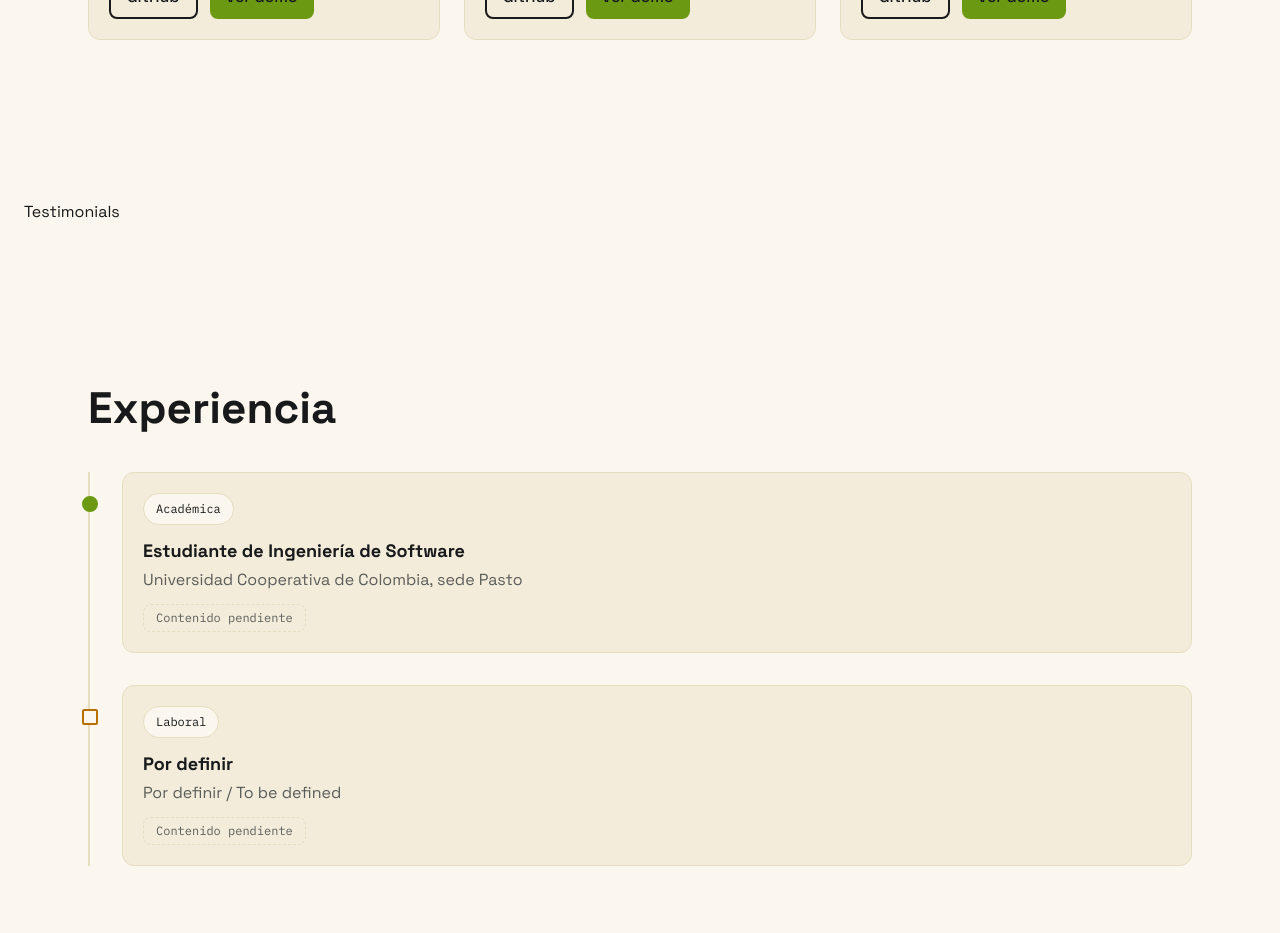
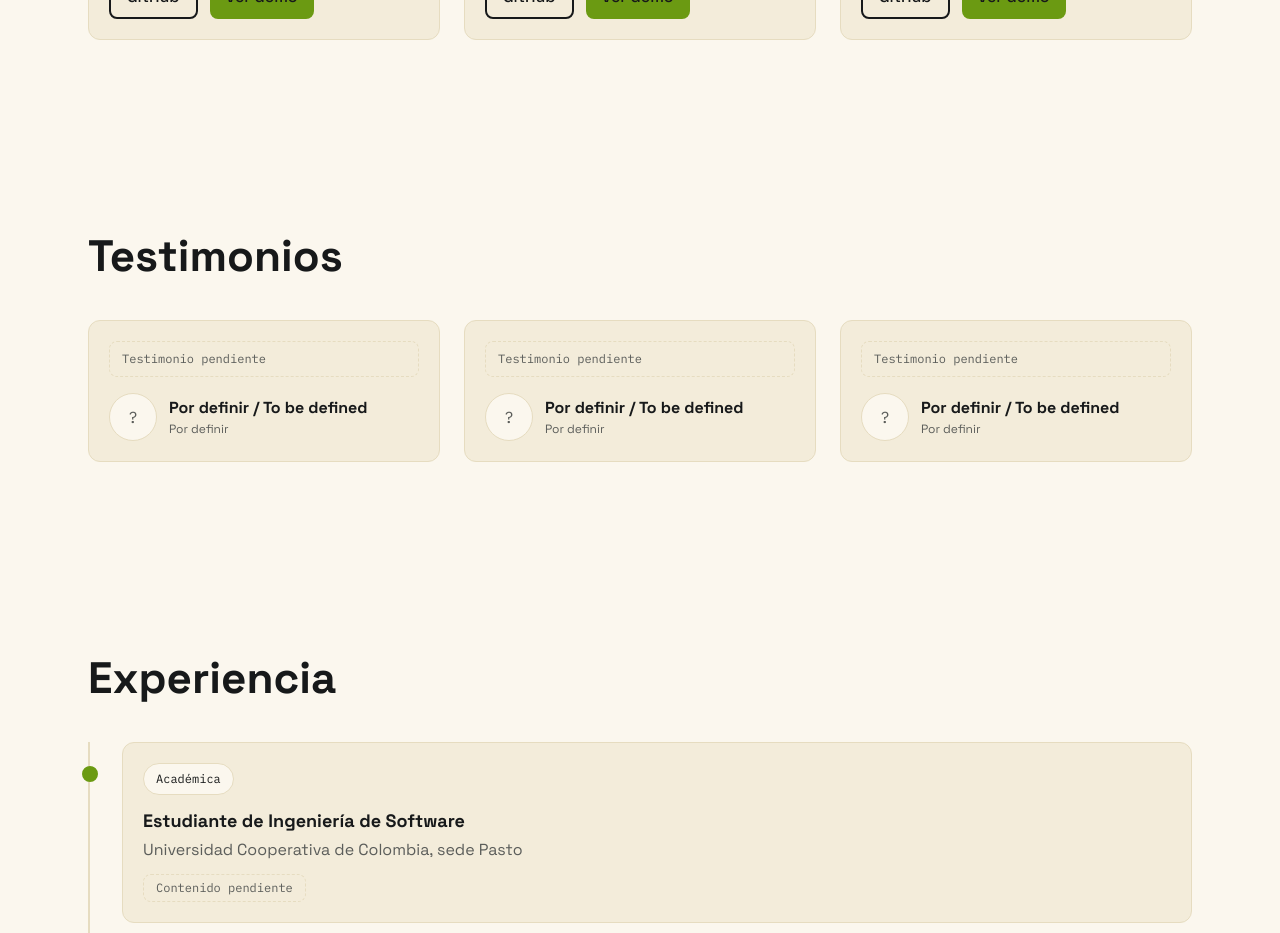
Before and after one commit to AlePython-byte/Portafolio, a Next.js app: page / in a window 1280 px wide. Shown: the part 4060-4993 px from the top of the page. Built offline with nearby package versions, Linux system fonts and the light colour scheme.

Commit message:
feat(testimonials): agregar tarjetas de testimonios con datos tipados

```diff
--- a/components/Testimonials.tsx
+++ b/components/Testimonials.tsx
@@ -1,7 +1,76 @@
+"use client";
+
+import Image from "next/image";
+import { testimonials, testimonialsCopy } from "@/data/testimonials";
+import { useLocalized } from "@/lib/localized";
+import SeccionTitulo from "@/components/ui/SeccionTitulo";
+import Tarjeta from "@/components/ui/Tarjeta";
+
+function initials(name: string): string {
+  return name
+    .split(/\s+/)
+    .filter(Boolean)
+    .slice(0, 2)
+    .map((word) => word[0].toUpperCase())
+    .join("");
+}
+
 export default function Testimonials() {
+  const t = useLocalized();
+
   return (
-    <section id="testimonials" className="px-6 py-16">
-      Testimonials
+    <section
+      id="testimonials"
+      aria-labelledby="testimonials-titulo"
+      className="mx-auto w-full max-w-contenido px-6 py-16 md:py-24"
+    >
+      <SeccionTitulo
+        id="testimonials-titulo"
+        titulo={t(testimonialsCopy.title)}
+      />
+
+      <ul className="mt-10 grid gap-6 lg:grid-cols-3">
+        {testimonials.map((item) => (
+          <li key={item.id}>
+            <Tarjeta className="h-full">
+              <figure className="flex h-full flex-col gap-4">
+                {item.pending ? (
+                  <p className="rounded-control border border-dashed border-borde px-3 py-2 font-mono text-etiqueta text-texto-suave">
+                    {t(testimonialsCopy.pending)}
+                  </p>
+                ) : (
+                  <blockquote className="text-cuerpo">{t(item.text)}</blockquote>
+                )}
+
+                <figcaption className="mt-auto flex items-center gap-3">
+                  {item.avatar ? (
+                    <Image
+                      src={item.avatar}
+                      alt=""
+                      width={48}
+                      height={48}
+                      className="size-12 rounded-redondo border border-borde object-cover"
+                    />
+                  ) : (
+                    <span
+                      aria-hidden="true"
+                      className="inline-flex size-12 flex-none items-center justify-center rounded-redondo border border-borde bg-fondo font-mono text-cuerpo text-texto-suave"
+                    >
+                      {item.pending ? "?" : initials(item.name)}
+                    </span>
+                  )}
+                  <span className="flex flex-col">
+                    <span className="font-bold">{item.name}</span>
+                    <span className="text-etiqueta text-texto-suave">
+                      {t(item.role)}
+                    </span>
+                  </span>
+                </figcaption>
+              </figure>
+            </Tarjeta>
+          </li>
+        ))}
+      </ul>
     </section>
   );
 }
--- /dev/null
+++ b/data/testimonials.ts
@@ -0,0 +1,27 @@
+import type { Localized, Testimonial } from "@/lib/types";
+
+export type TestimonialsCopy = {
+  title: Localized;
+  pending: Localized;
+};
+
+export const testimonialsCopy: TestimonialsCopy = {
+  title: { es: "Testimonios", en: "Testimonials" },
+  pending: { es: "Testimonio pendiente", en: "Testimonial pending" },
+};
+
+// Sin testimonios reales todavía: los tres espacios están marcados como pendientes.
+// `name` es un solo string, por eso va en ambos idiomas.
+const pendingPerson = {
+  name: "Por definir / To be defined",
+  role: { es: "Por definir", en: "To be defined" },
+  text: { es: "", en: "" },
+  avatar: null,
+  pending: true,
+} satisfies Omit<Testimonial, "id">;
+
+export const testimonials: Testimonial[] = [
+  { id: "testimonio-1", ...pendingPerson },
+  { id: "testimonio-2", ...pendingPerson },
+  { id: "testimonio-3", ...pendingPerson },
+];
--- a/lib/types.ts
+++ b/lib/types.ts
@@ -1 +1,10 @@
 export type Localized = { es: string; en: string };
+
+export type Testimonial = {
+  id: string;
+  name: string;
+  role: Localized;
+  text: Localized;
+  avatar: string | null; // null = iniciales o placeholder
+  pending: boolean; // true = testimonio por completar
+};
```
